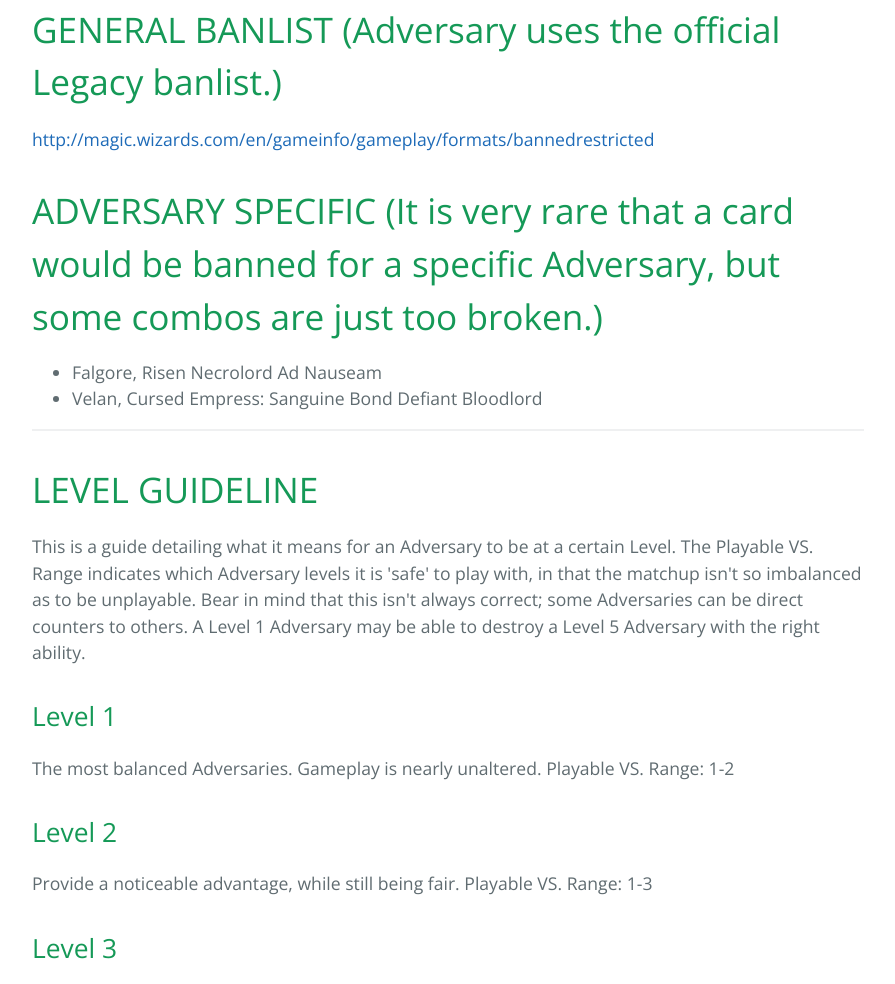
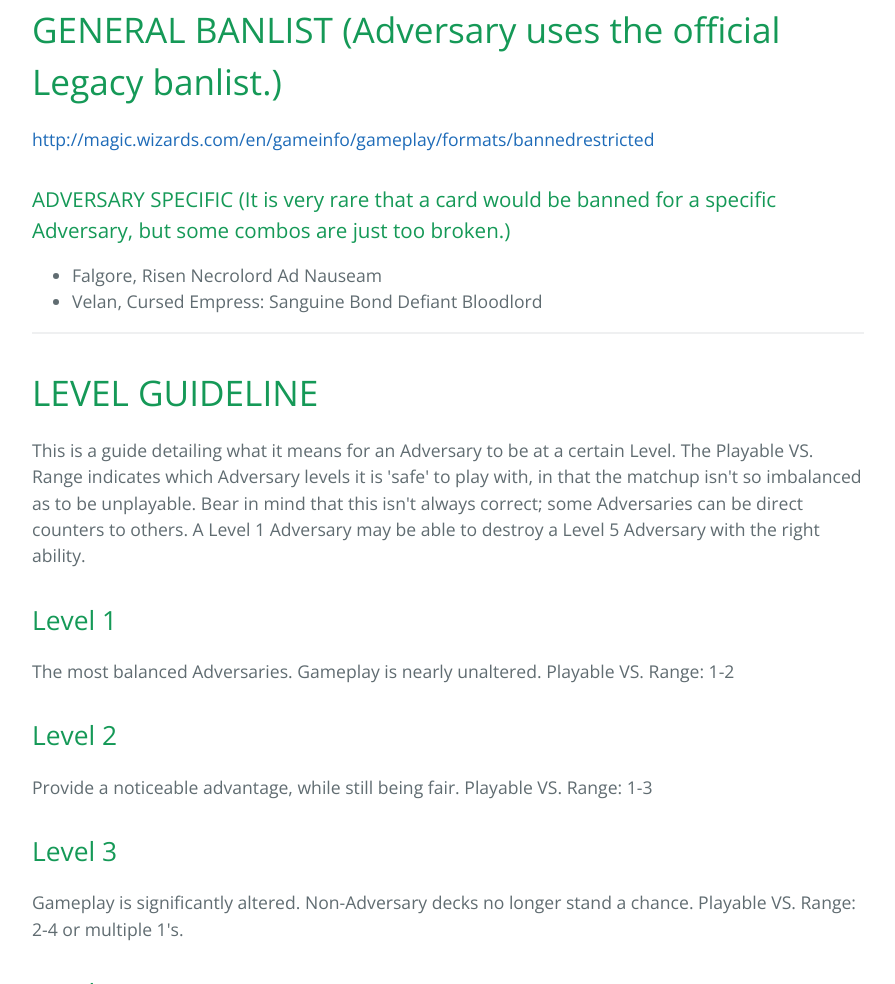
Before and after one commit to Aetylus/adversarymtg, a plain HTML site: page index.html in a window 1280 px wide. Shown: the part 2471-3455 px from the top of the page, without its empty margins (192-1087 px from the left). Drawn offline with nearby package versions, Linux system fonts and the light colour scheme.

Commit message:
Update index.html

```diff
--- a/index.html
+++ b/index.html
@@ -111,8 +111,8 @@ A. They are placed in the sideboard.</p>
 
 <p><a href="http://magic.wizards.com/en/gameinfo/gameplay/formats/bannedrestricted">http://magic.wizards.com/en/gameinfo/gameplay/formats/bannedrestricted</a></p>
 
-<h1>
-<a id="adversary-specific-it-is-very-rare-that-a-card-would-be-banned-for-a-specific-adversary-but-some-combos-are-just-too-broken" class="anchor" href="#adversary-specific-it-is-very-rare-that-a-card-would-be-banned-for-a-specific-adversary-but-some-combos-are-just-too-broken" aria-hidden="true"><span aria-hidden="true" class="octicon octicon-link"></span></a>ADVERSARY SPECIFIC (It is very rare that a card would be banned for a specific Adversary, but some combos are just too broken.)</h1>
+<h3>
+<a id="adversary-specific-it-is-very-rare-that-a-card-would-be-banned-for-a-specific-adversary-but-some-combos-are-just-too-broken" class="anchor" href="#adversary-specific-it-is-very-rare-that-a-card-would-be-banned-for-a-specific-adversary-but-some-combos-are-just-too-broken" aria-hidden="true"><span aria-hidden="true" class="octicon octicon-link"></span></a>ADVERSARY SPECIFIC (It is very rare that a card would be banned for a specific Adversary, but some combos are just too broken.)</h3>
 
 <ul>
 <li>Falgore, Risen Necrolord
```
